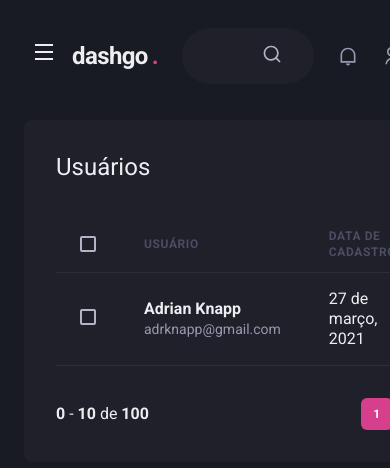
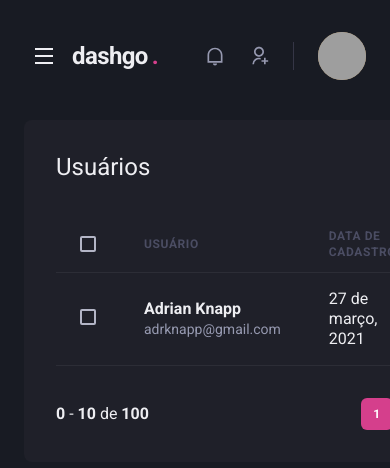
Before and after one commit to AdrianKnapp/dashgo, a Next.js app: page /users in a window 390 px wide. Shown: the top 468 px of the page. Built offline with nearby package versions, Linux system fonts and the light colour scheme; grey boxes are pictures that could not be loaded.

Commit message:
Fixed header responsive

```diff
--- a/src/components/Header/Profile.tsx
+++ b/src/components/Header/Profile.tsx
@@ -1,7 +1,7 @@
 import { Flex, Text, Box, Avatar } from '@chakra-ui/react';
 
 interface ProfileProps {
-  showProfileData: boolean;
+  showProfileData?: boolean;
 }
 
 export default function Profile({ showProfileData }: ProfileProps) {
--- a/src/components/Header/index.tsx
+++ b/src/components/Header/index.tsx
@@ -33,13 +33,15 @@ export default function Header() {
           variant="unstyled"
           onClick={onOpen}
           mr="2"
+          display="flex"
+          alignItems="center"
         >
         </IconButton>
       )}
 
       <Logo />
 
-      <SearchBox />
+      { isWideVersion && <SearchBox />}
 
       <Flex
         align="center"
```
